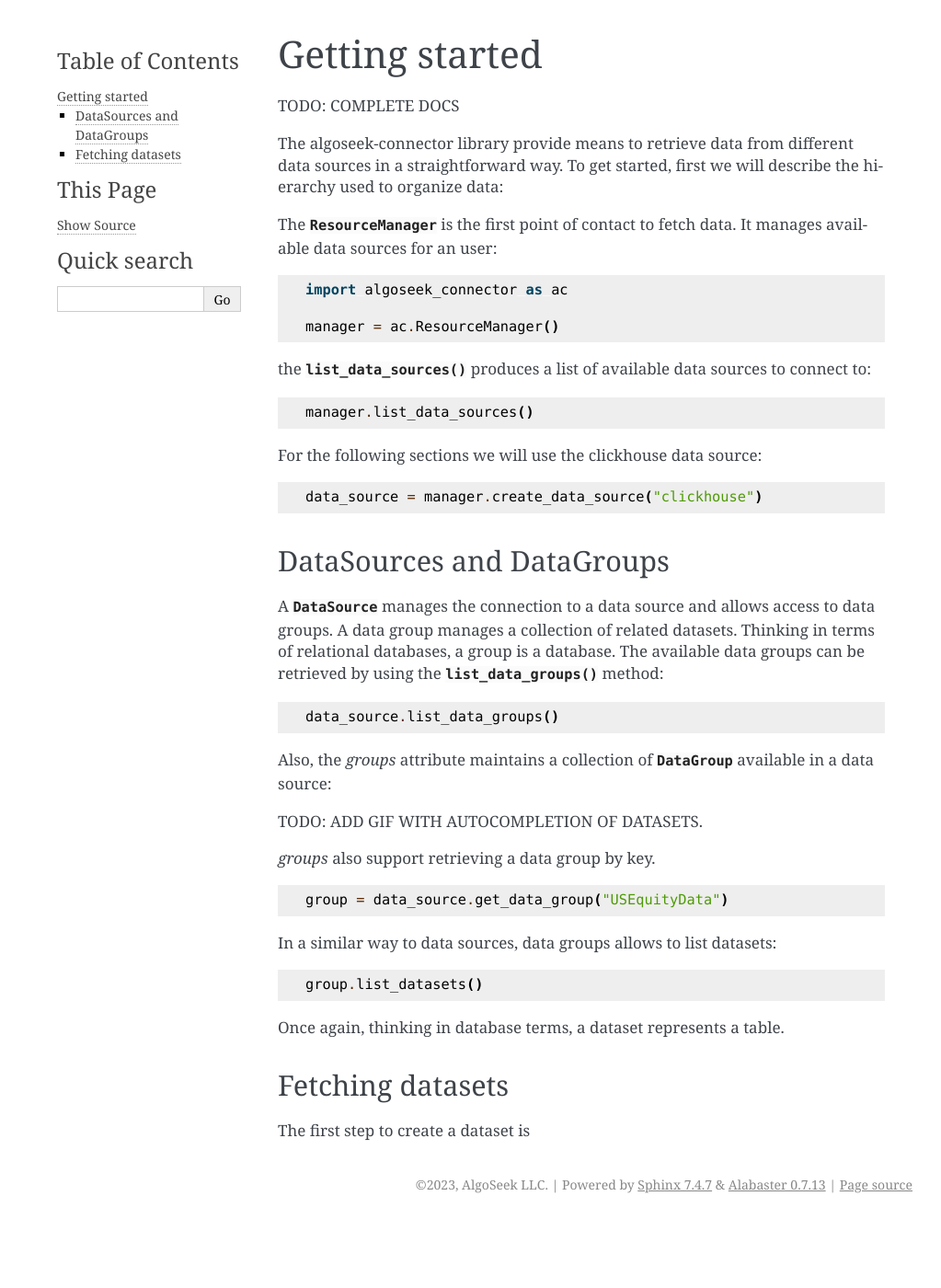
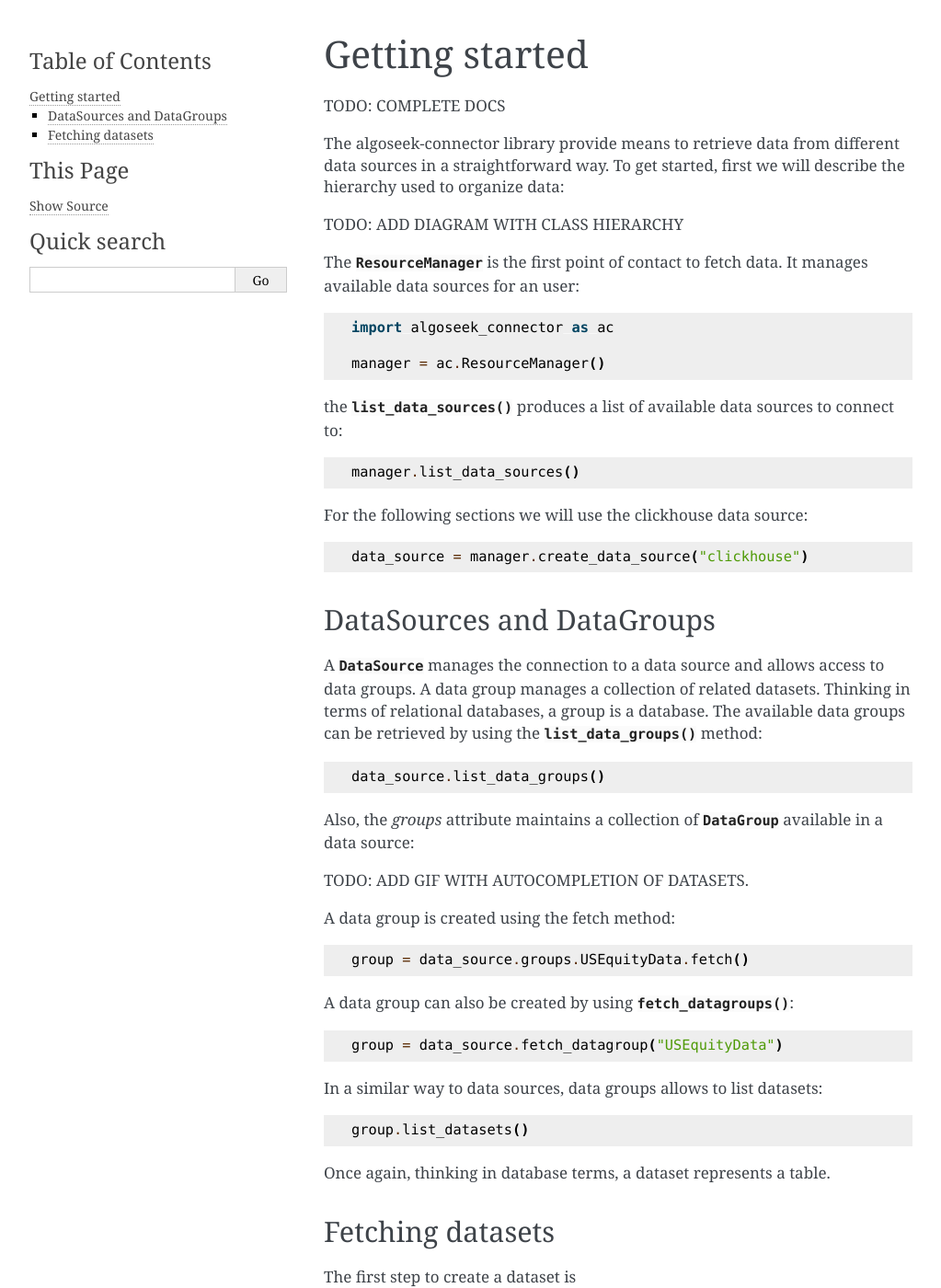
Before and after one commit to algoseekgit/algoseek-connector, a Sphinx documentation site: the page built from docs/tutorials/datasets.rst, in a window 1280 px wide and 1400 px high. Shown: the whole window at 92% size, without its empty margins (118-1141 px from the left). Built offline with Sphinx 7.4.7, drawn with Linux system fonts in a browser that asks for light colours.

Commit message:
docs: Update documentation.

```diff
--- a/docs/conf.py
+++ b/docs/conf.py
@@ -28,3 +28,10 @@ exclude_patterns = ["_build", "Thumbs.db", ".DS_Store"]
 # ------------------
 html_theme = "alabaster"
 html_static_path = ["_static"]
+
+html_theme_options = {
+    "description": "Connector library for AlgoSeek datasets",
+    "fixed_sidebar": True,
+    "sidebar_width": "300px",
+    "page_width": "1000px",
+}
--- a/docs/index.rst
+++ b/docs/index.rst
@@ -9,7 +9,7 @@ Welcome to algoseek-connector's documentation!
 Find here tutorials
 
 .. toctree::
-   :maxdepth: 1
+   :maxdepth: 2
    :caption: Contents:
 
    tutorials/datasets
--- a/docs/tutorials/datasets.rst
+++ b/docs/tutorials/datasets.rst
@@ -8,6 +8,8 @@ TODO: COMPLETE DOCS
 The algoseek-connector library provide means to retrieve data from different
 data sources in a straightforward way. To get started, first we will describe
 the hierarchy used to organize data:
+
+TODO: ADD DIAGRAM WITH CLASS HIERARCHY
 
 The :py:class:`~algoseek_connector.manager.ResourceManager` is the first point of contact
 to fetch data. It manages available data sources for an user:
@@ -51,11 +53,17 @@ Also, the `groups` attribute maintains a collection of
 
 TODO: ADD GIF WITH AUTOCOMPLETION OF DATASETS.
 
-`groups` also support retrieving a data group by key.
+A data group is created using the fetch method:
 
 .. code-block:: python
 
-    group = data_source.get_data_group("USEquityData")
+    group = data_source.groups.USEquityData.fetch()
+
+A data group can also be created by using :py:func:`~algoseek_connector.base.DataSource.fetch_datagroups`:
+
+.. code-block:: python
+
+    group = data_source.fetch_datagroup("USEquityData")
 
 
 In a similar way to data sources, data groups allows to list datasets:
```
Also changed, not shown: docs/api.rst (+28 -9 lines).
